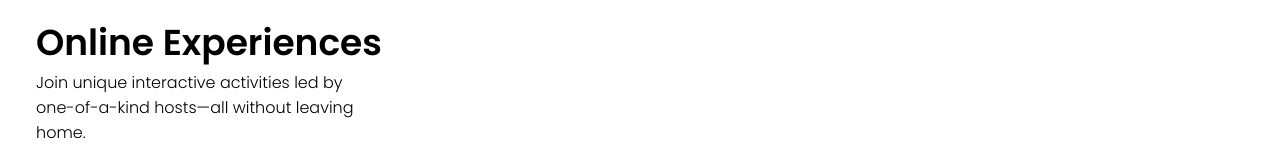
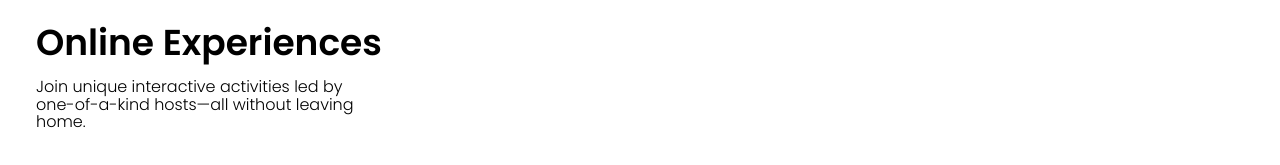
Before and after one commit to luyvannda/airbnb-experiences, a React (Create React App) app: page / in a window 1280 px wide. Shown: the part 632-797 px from the top of the page. Built offline with nearby package versions, Linux system fonts and the light colour scheme.

Commit message:
add line height and correct margin to h1 and p in Hero component

```diff
--- a/src/app/App.css
+++ b/src/app/App.css
@@ -41,9 +41,11 @@ body {
   font-size: 2.25rem;
   font-weight: 600;
   margin-left: 2.25rem;
+  margin-bottom: 0.5rem;
 }
 .hero p {
   font-weight: 300;
   margin-left: 2.25rem;
   width: 33ch;
+  line-height: 110%;
 }/*# sourceMappingURL=App.css.map */
--- a/src/app/App.scss
+++ b/src/app/App.scss
@@ -49,11 +49,13 @@ body {
     font-size: 2.25rem;
     font-weight: 600;
     margin-left: 2.25rem;
+    margin-bottom: 0.5rem;
   }
 
   p {
     font-weight: 300;
     margin-left: 2.25rem;
     width: 33ch;
+    line-height: 110%;
   }
 }
```
Also changed, not shown: 1 other file (tests, documents, lock files or other folders).
